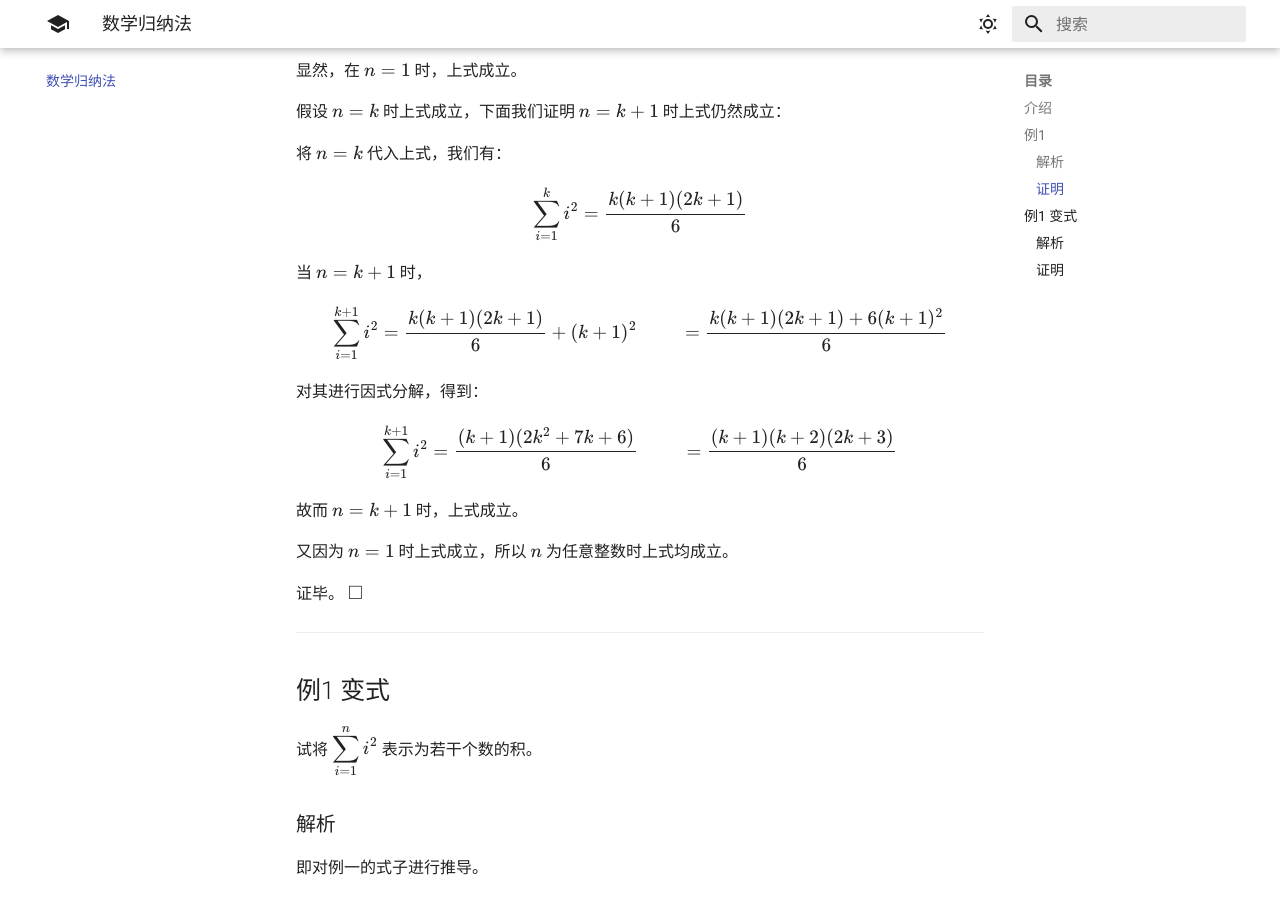
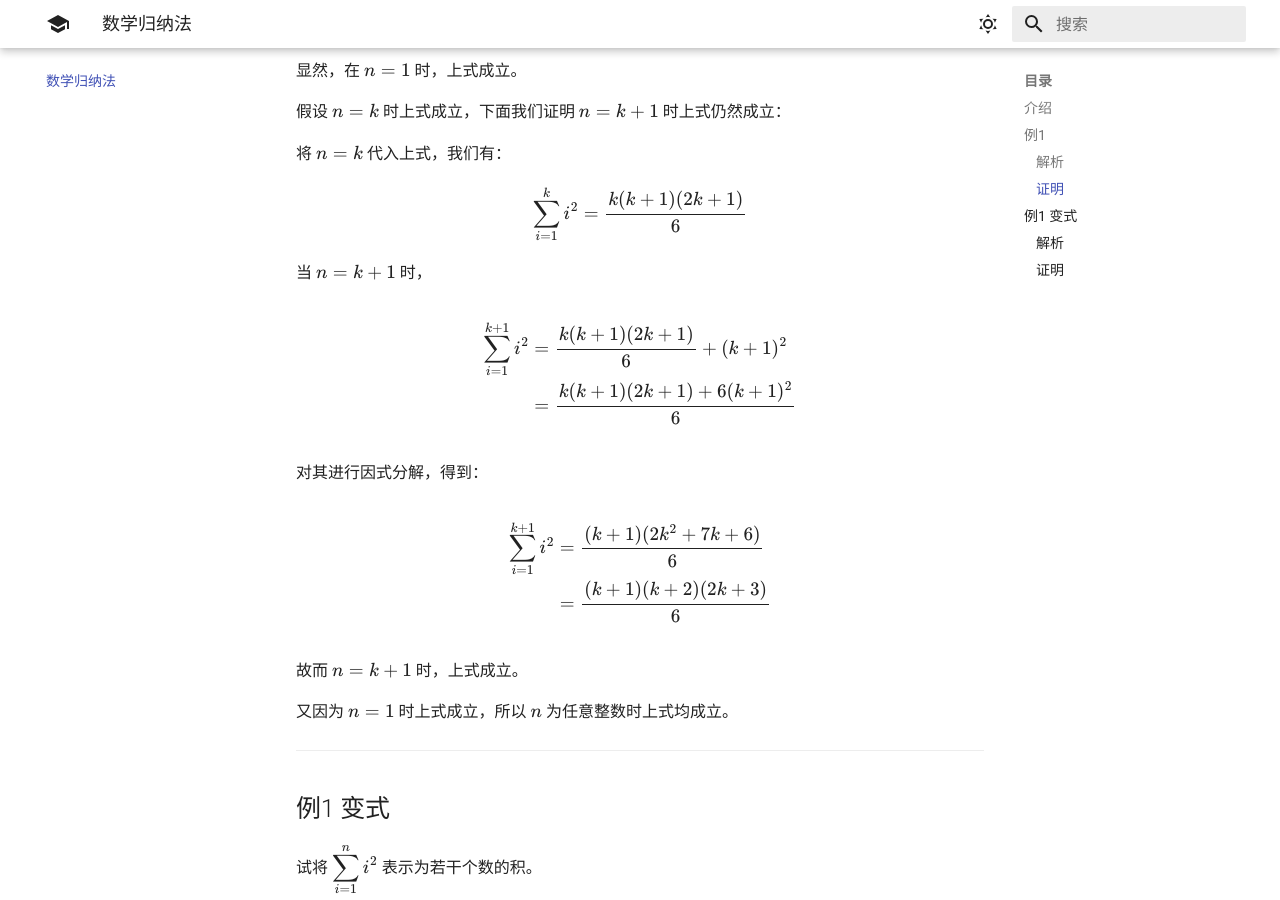
Before and after one commit to YJZ2012/Math-Notes, an MkDocs documentation site: the page built from docs/math/induction.md, in a window 1280 px wide and 900 px high, scrolled down 642 px. Built offline with MkDocs 1.6.1 and Material for MkDocs 9.7.7, drawn with Linux system fonts in a browser that asks for light colours.

Commit message:
Update induction.md

```diff
--- a/docs/math/induction.md
+++ b/docs/math/induction.md
@@ -22,23 +22,27 @@ $$ \sum_{i=1}^{n} i^2 = \frac{n(n+1)(2n+1)}{6} $$
 将 $n=k$ 代入上式，我们有：
 $$ \sum_{i=1}^{k} i^2 = \frac{k(k+1)(2k+1)}{6} $$
 
-当 $n=k+1$ 时，
-$$ \begin{aligned}
+当 \( n = k + 1 \) 时，
+
+\[
+\begin{aligned}
 \sum_{i=1}^{k+1} i^2 &= \frac{k(k+1)(2k+1)}{6} + (k+1)^2 \\
 &= \frac{k(k+1)(2k+1) + 6(k+1)^2}{6}
-\end{aligned} $$
+\end{aligned}
+\]
 
 对其进行因式分解，得到：
-$$ \begin{aligned}
+
+\[
+\begin{aligned}
 \sum_{i=1}^{k+1} i^2 &= \frac{(k+1)(2k^2 + 7k + 6)}{6} \\
 &= \frac{(k+1)(k+2)(2k+3)}{6}
-\end{aligned} $$
+\end{aligned}
+\]
 
 故而 $n=k+1$ 时，上式成立。
 
 又因为 $n=1$ 时上式成立，所以 $n$ 为任意整数时上式均成立。
-
-证毕。 $\square$
 
 ---
 
```
